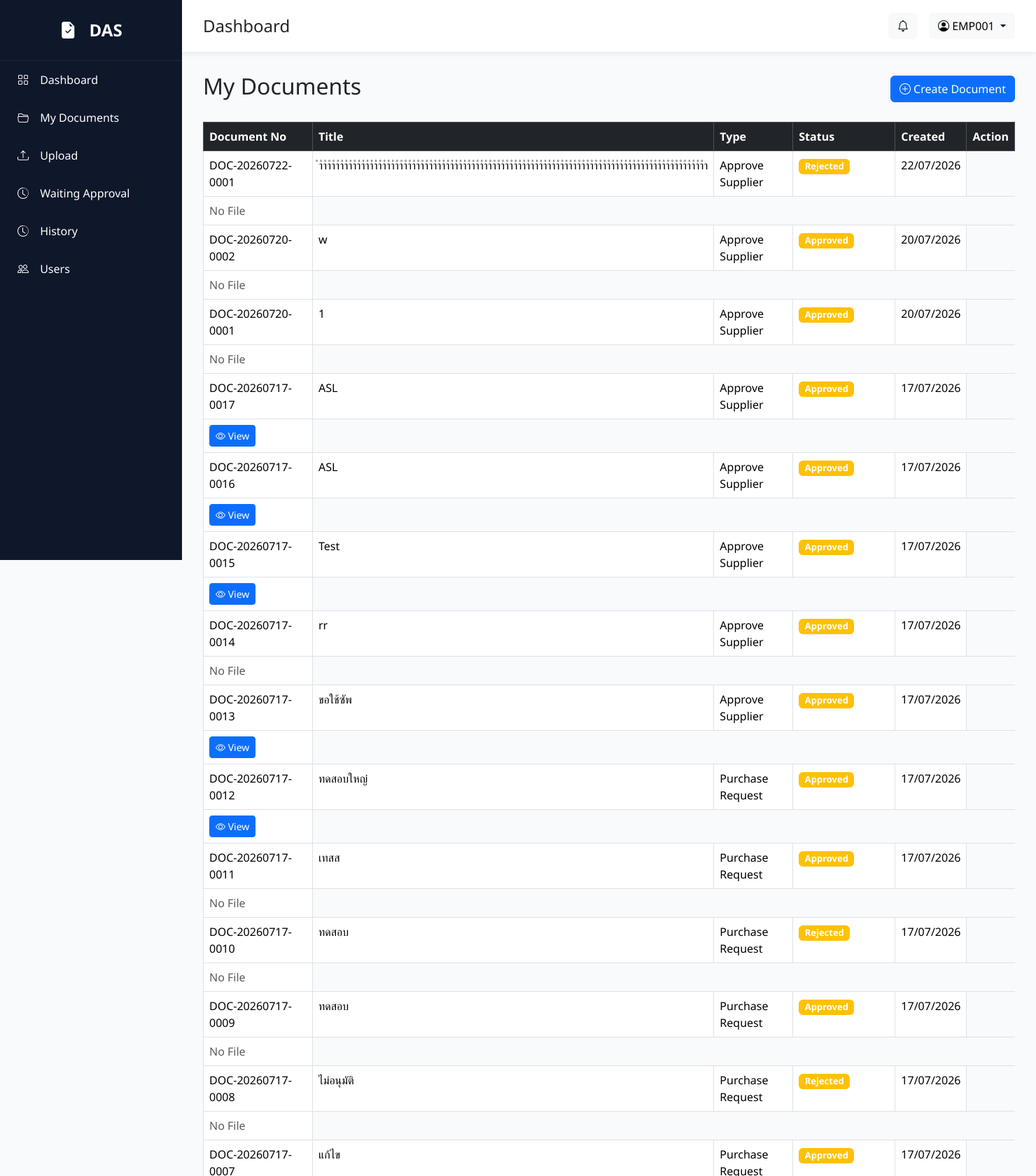
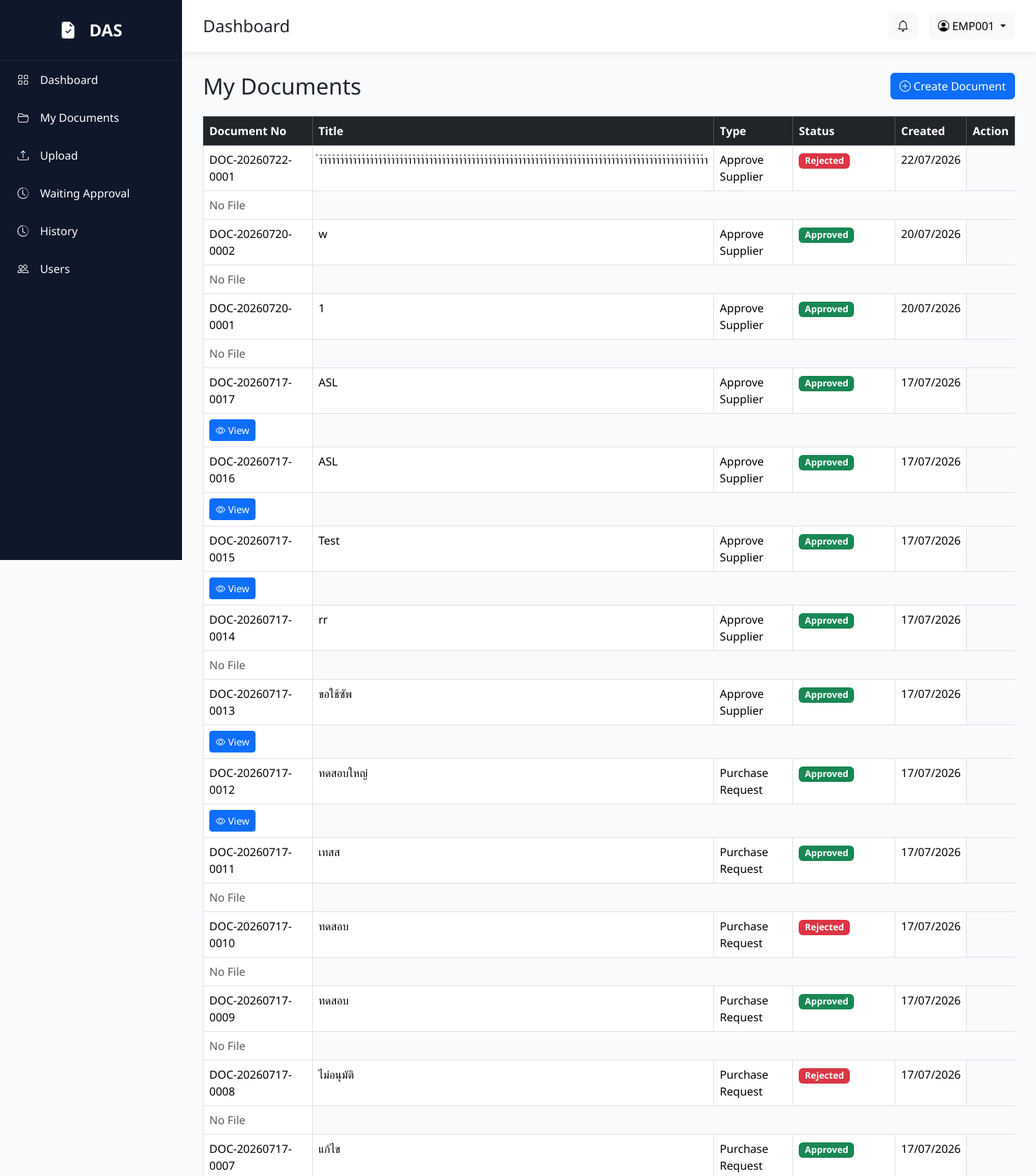
Before and after one commit to natthaphon47tle/document-approval-system, a Flask app: page /documents in a window 1480 px wide. Shown: the top 1680 px of the page at 70% size. Run offline with Flask 3, Linux system fonts and the light colour scheme; a user stored in the database is signed in; data comes from the database, SQL or seed files in the repository.

Commit message:
Make system responsive for mobile

```diff
--- a/templates/documents/list.html
+++ b/templates/documents/list.html
@@ -2,9 +2,13 @@
 
 {% block content %}
 
-<div class="d-flex justify-content-between align-items-center mb-4">
+<div class="d-flex flex-column flex-md-row justify-content-between align-items-start align-items-md-center mb-4">
 
-    <h2>My Documents</h2>
+    <h2 class="mb-3 mb-md-0">
+
+        My Documents
+
+    </h2>
 
     <a href="/documents/create" class="btn btn-primary">
 
@@ -15,6 +19,8 @@
     </a>
 
 </div>
+
+<div class="table-responsive d-none d-lg-block">
 
     <table class="table table-bordered table-hover">
 
@@ -52,11 +58,31 @@
 
                 <td>
 
-                <span class="badge bg-warning">
+                    {% if doc.status == "Approved" %}
+
+                    <span class="badge bg-success">
+
+                        Approved
+
+                    </span>
+
+                    {% elif doc.status == "Rejected" %}
+
+                    <span class="badge bg-danger">
+
+                        Rejected
+
+                    </span>
+
+                    {% else %}
+
+                    <span class="badge bg-warning text-dark">
 
                         {{ doc.status }}
 
                     </span>
+
+                    {% endif %}
 
                 </td>
 
@@ -98,4 +124,100 @@
 
     </table>
 
+</div>
+
+<div class="d-block d-lg-none">
+
+    {% for doc in documents %}
+
+    <div class="card shadow-sm mb-3">
+
+        <div class="card-body">
+
+            <h5 class="fw-bold">
+
+                {{ doc.document_no }}
+
+            </h5>
+
+            <hr>
+
+            <p>
+
+                <strong>Title</strong><br>
+
+                {{ doc.title }}
+
+            </p>
+
+            <p>
+
+                <strong>Type</strong><br>
+
+                {{ doc.document_type }}
+
+            </p>
+
+            <p>
+
+                <strong>Status</strong><br>
+
+                {% if doc.status == "Approved" %}
+
+                <span class="badge bg-success">
+                    Approved
+                </span>
+
+                {% elif doc.status == "Rejected" %}
+
+                <span class="badge bg-danger">
+                    Rejected
+                </span>
+
+                {% else %}
+
+                <span class="badge bg-warning text-dark">
+                    {{ doc.status }}
+                </span>
+
+                {% endif %}
+
+            </p>
+
+            <p>
+
+                <strong>Created</strong><br>
+
+                {{ doc.created_at.strftime('%d/%m/%Y') }}
+
+            </p>
+
+            {% if doc.file_name %}
+
+            <a href="/documents/view/{{ doc.file_name }}" target="_blank" class="btn btn-primary w-100">
+
+                <i class="bi bi-eye"></i>
+
+                View
+
+            </a>
+
+            {% else %}
+
+            <button class="btn btn-secondary w-100" disabled>
+
+                No File
+
+            </button>
+
+            {% endif %}
+
+        </div>
+
+    </div>
+
+    {% endfor %}
+
+</div>
+
 {% endblock %}
```
Lines whose indentation alone changed are shown as unchanged.
